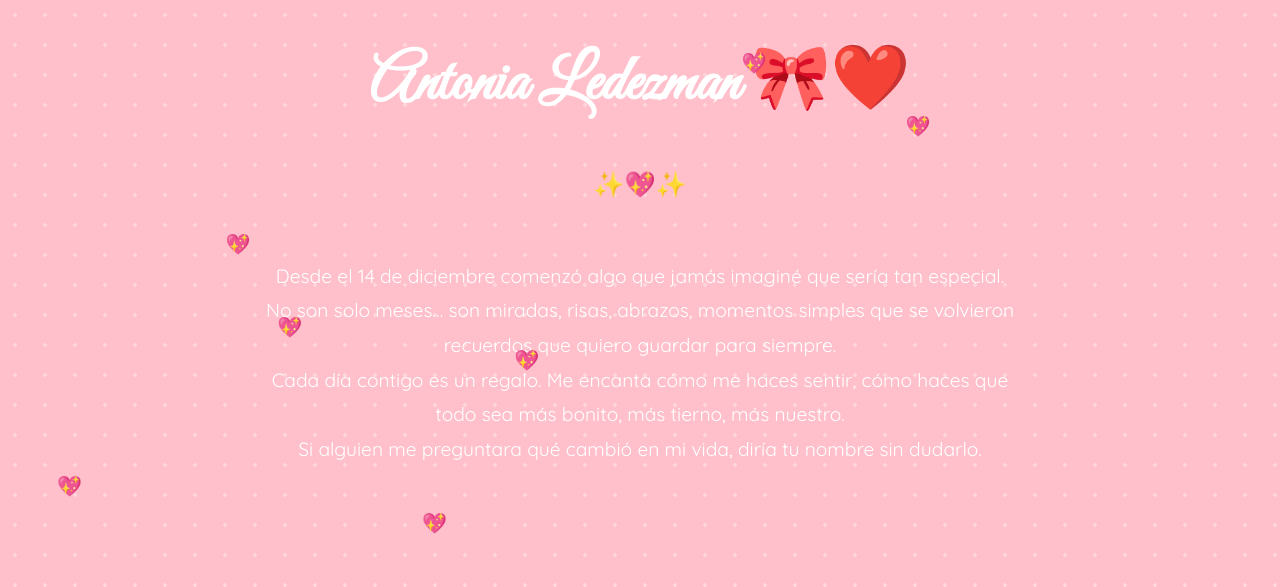
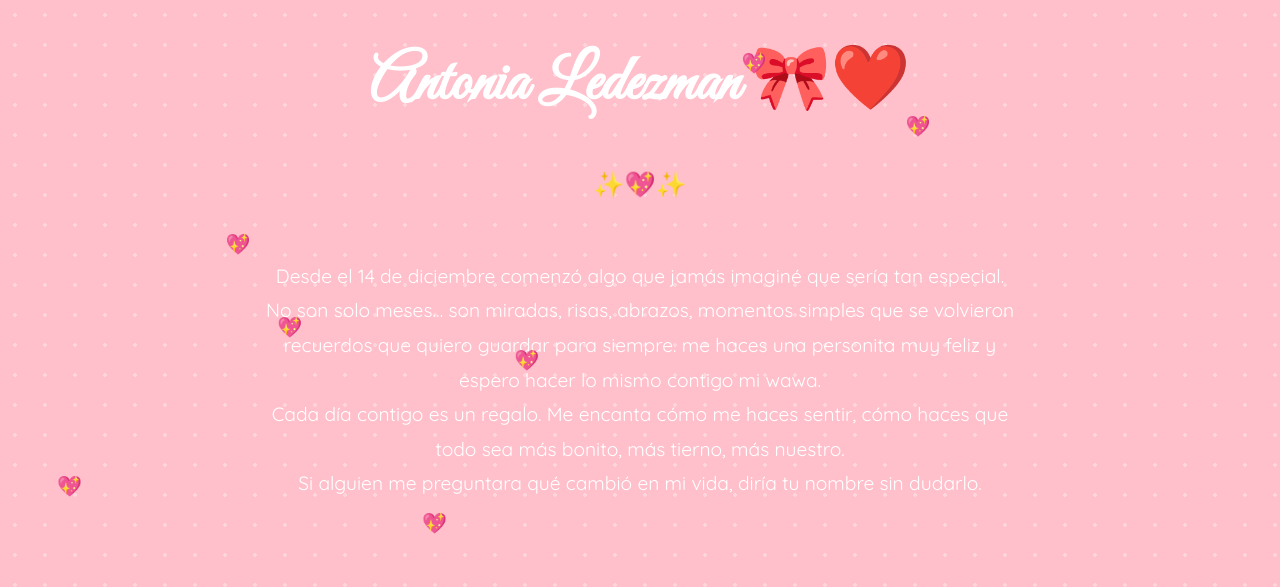
Before and after one commit to yohanoliva59-design/Antonia-, a plain HTML site: page index.html in a window 1280 px wide. Shown: the top 587 px of the page. Drawn offline with Linux system fonts and the light colour scheme.

Commit message:
Add a new paragraph expressing happiness

```diff
--- a/index.html
+++ b/index.html
@@ -116,6 +116,7 @@ button:hover{
 Desde el 14 de diciembre comenzó algo que jamás imaginé que sería tan especial.
 No son solo meses… son miradas, risas, abrazos,
 momentos simples que se volvieron recuerdos que quiero guardar para siempre.
+me haces una personita muy feliz y espero hacer lo mismo contigo mi wawa.
 </p>
 
 <p>
```
